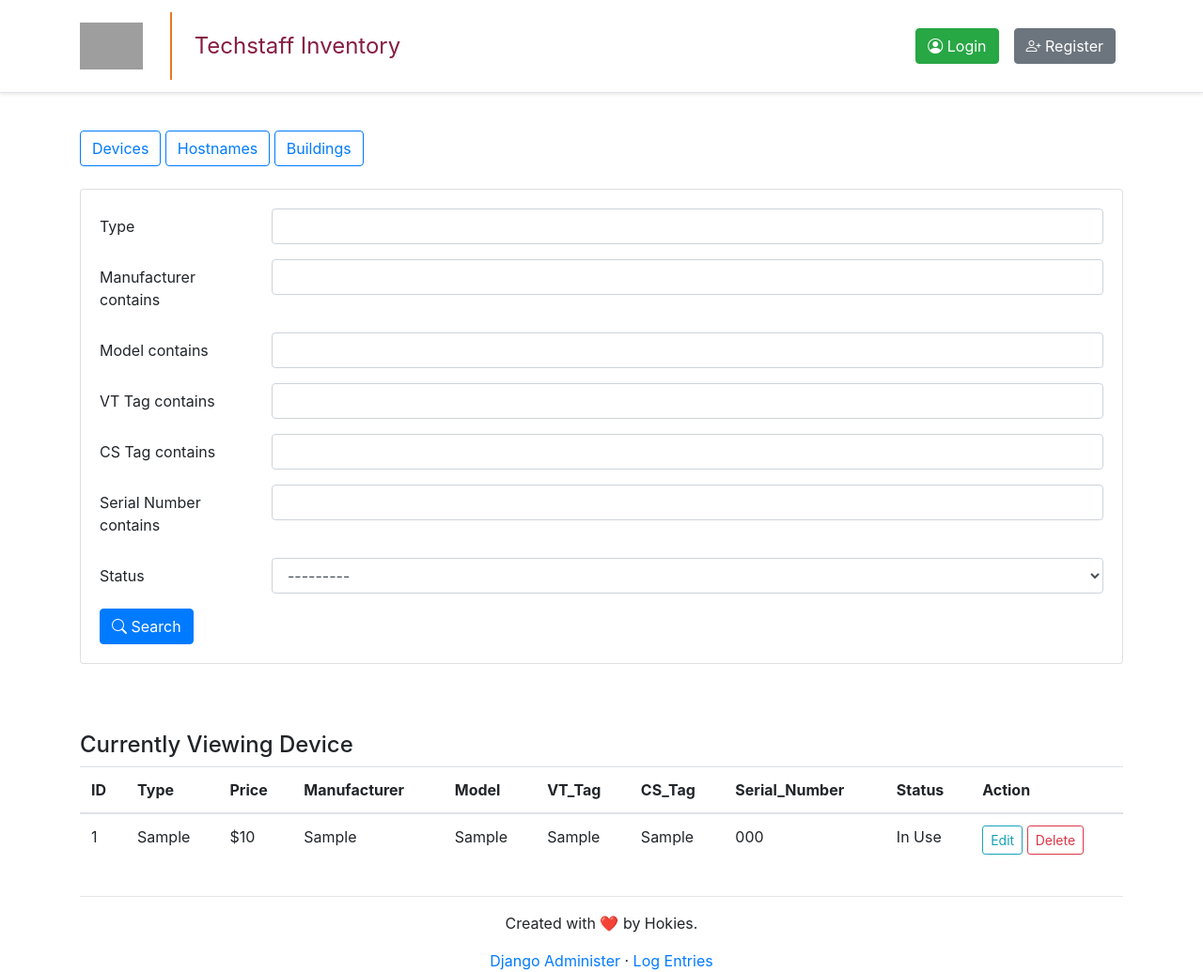
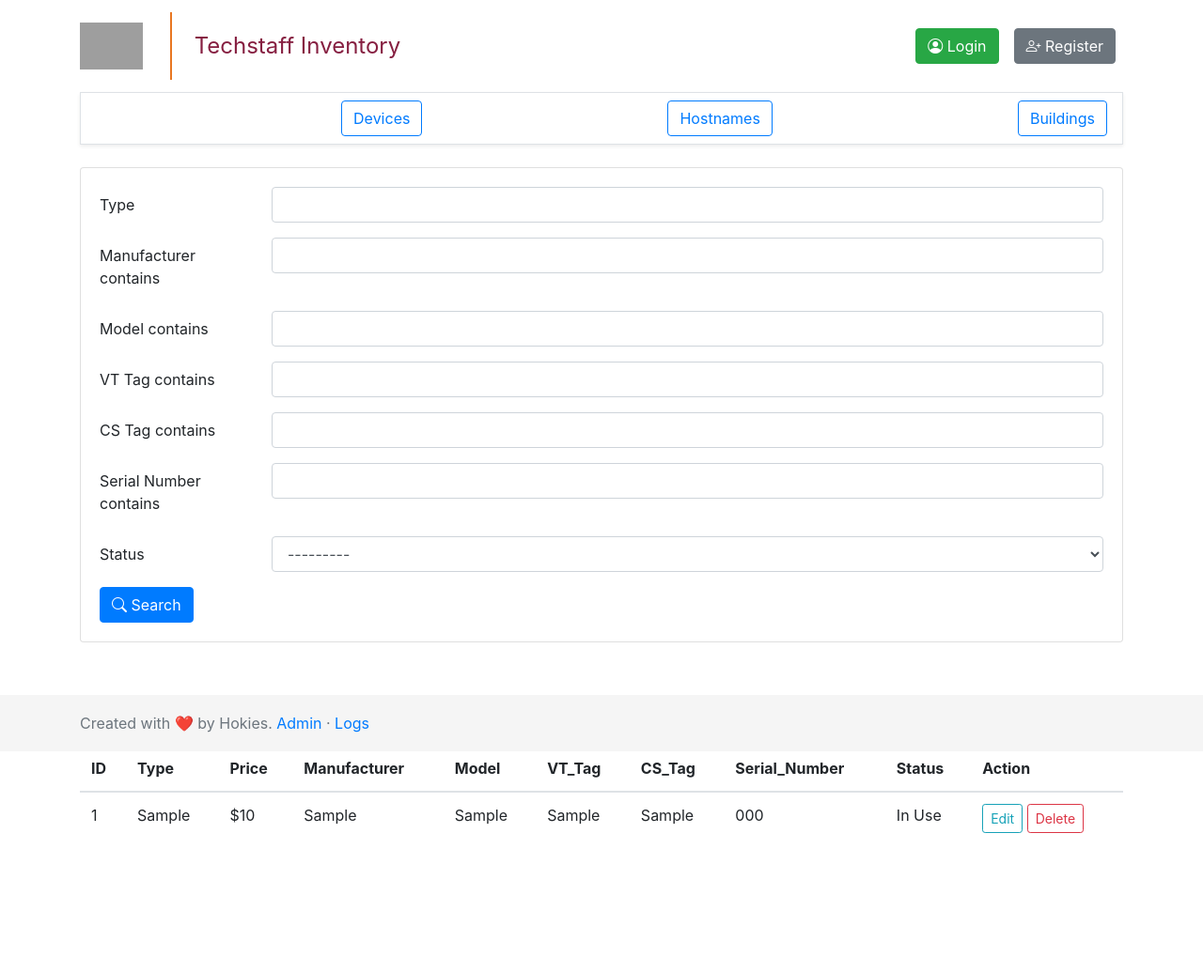
Before and after one commit to chenyuan99/Techstaff-Inventory, a Django app: page /display_devices in a window 1280 px wide. Shown: the whole page at 94% size. After the commit the page ends 887 px from the top, so only its background shows below. Run offline with Django 3.2, Linux system fonts and the light colour scheme; tables that the repository leaves empty hold one stand-in row (values such as "Sample post"); some libraries are stand-ins or nearby versions; grey boxes are pictures that could not be loaded.

Commit message:
update secondary navbar

```diff
--- a/hello/templates/base.html
+++ b/hello/templates/base.html
@@ -62,10 +62,18 @@
         }
 
         .footer {
-            position: absolute;
+            /* position: absolute;
             width: 100%;
             margin: auto;
-            text-align: center;
+            text-align: center; */
+            position: fixed;
+            bottom: 0;
+            width: 100%;
+            height: 60px;
+            /* Set the fixed height of the footer here */
+            line-height: 60px;
+            /* Vertically center the text there */
+            background-color: #f5f5f5;
         }
 
         /* The side navigation menu */
@@ -134,6 +142,14 @@
             max-width: 330px;
             padding: 15px;
             margin: 0 auto;
+        }
+
+        .bd-navbar {
+            position: -webkit-sticky;
+            position: sticky;
+            top: 0;
+            z-index: 1071;
+            background-color: white;
         }
 
 
@@ -217,7 +233,7 @@
 
 </head>
 
-<body>
+<body >
     <div class="collapse navbar-collapse" id="navbarText">
         <ul class="navbar-nav mr-auto">
             <ul class="navbar-nav">
@@ -226,7 +242,7 @@
         </ul>
     </div>
     </nav>
-    <nav class="navbar navbar-expand-sm mb-3  border-bottom shadow-sm ">
+    <nav class="navbar navbar-expand-sm mb-3s">
         <div class="container">
             <a class="navbar-brand " href="/">
                 <img alt="" class="vt-logo-image" src="https://www.assets.cms.vt.edu/images/maroonVTonWhite.svg"
--- a/hello/templates/footer.html
+++ b/hello/templates/footer.html
@@ -5,10 +5,9 @@ Version 07/18/2020 -->
 
 <body>
   <div class="footer">
-    <div class="container text-center">
-      <hr>
-      <p> Created with ❤️ by Hokies. </p>
-      <a href="/admin"> Django Administer</a> · <a href="./admin/admin/logentry/" >Log Entries</a>
+    <div class="container">
+      <!-- <hr> -->
+      <span  class="text-muted"> Created with ❤️ by Hokies. <a href="/admin"> Admin</a> · <a href="./admin/admin/logentry/" >Logs</a> </span>
     </div>
   </div>
 </body>
--- a/hello/templates/index.html
+++ b/hello/templates/index.html
@@ -3,7 +3,8 @@
 {% block content %}
 {% load crispy_forms_tags %}
 <div class="container ">
-
+	<nav class="navbar navbar-expand navbar-dark flex-column flex-md-row bd-navbar border-top border-left border-right border-bottom shadow-sm ">
+		<div class="container ">
 			<br>
 			<a href="{% url 'display_devices' %}" class="btn btn-outline-primary btn-md" role="button">Devices</a>
 			<a href="{% url 'display_hostnames' %}" class="btn btn-outline-primary btn-md" role="button">Hostnames</a>
@@ -19,7 +20,8 @@
 			{# <a href="/" class="btn btn-outline-primary btn-md" role="button">Search Devices</a>#}
 			{# <a href="/" class="btn btn-outline-primary btn-md" role="button">Search Hostnames</a>#}
 			{# <a href="/" class="btn btn-outline-primary btn-md" role="button">Search Faculty</a>#}
-
+		</div>
+	</nav>
 	{% if header %}
 
 	<div class="row">
@@ -130,7 +132,8 @@
 				<td data-label="IPv6_Address">{{ item.IPv6 }}</td>
 				{# <td>{{ item.MAC_Address }}</td>#}
 				<td data-label="Action">
-							<a href="{% url 'edit_network' item.pk %}" class="btn btn-outline-info btn-sm" role="button">Edit</a>
+					<a href="{% url 'edit_network' item.pk %}" class="btn btn-outline-info btn-sm"
+						role="button">Edit</a>
 					<a href="{% url 'delete_network' item.pk %}" class="btn btn-outline-danger btn-sm"
 						role="button">Delete</a>
 				</td>
@@ -143,7 +146,8 @@
 				<td data-label="Aliases">{{ item.Building_Addr }}</td>
 				{# <td>{{ item.MAC_Address }}</td>#}
 				<td data-label="Action">
-							<a href="{% url 'edit_building' item.pk %}" class="btn btn-outline-info btn-sm" role="button">Edit</a>
+					<a href="{% url 'edit_building' item.pk %}" class="btn btn-outline-info btn-sm"
+						role="button">Edit</a>
 					<a href="{% url 'delete_building' item.pk %}" class="btn btn-outline-danger btn-sm"
 						role="button">Delete</a>
 				</td>
@@ -158,6 +162,10 @@
 
 	</table>
 
+	<br>
+	<br>
+	<br>
+
 </div>
 
 {% endblock %}
```
Lines whose indentation alone changed are shown as unchanged.
